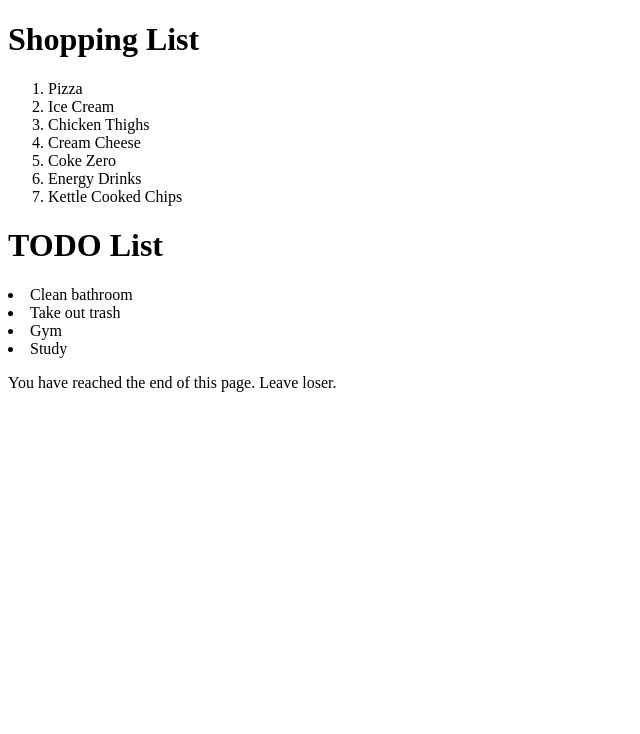
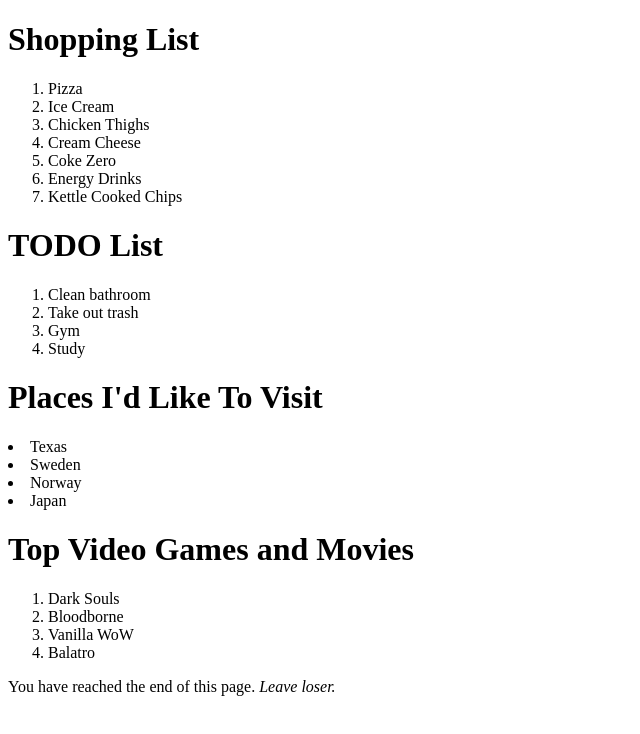
Before and after one commit to Deadskinmask811/git_test, a plain HTML site: page index.html in a window 1280 px wide. Shown: the whole page, without its empty margins (0-640 px from the left). Drawn offline with Linux system fonts and the light colour scheme.

Commit message:
Added more lists to index.html

```diff
--- a/index.html
+++ b/index.html
@@ -15,12 +15,29 @@
         </ol>
 
         <h1>TODO List</h1>
-        <li>Clean bathroom</li>
-        <li>Take out trash</li>
-        <li>Gym</li>
-        <li>Study</li>
+        <ol>
+            <li>Clean bathroom</li>
+            <li>Take out trash</li>
+            <li>Gym</li>
+            <li>Study</li>
+        </ol>
 
-        <p>You have reached the end of this page. Leave loser.</p>
+        <h1>Places I'd Like To Visit</h1>
+        <li>Texas</li>
+        <li>Sweden</li>
+        <li>Norway</li>
+        <li>Japan</li>
+
+        <h1>Top Video Games and Movies</h1>
+        <ol>
+            <li>Dark Souls</li>
+            <li>Bloodborne</li>
+            <li>Vanilla WoW</li>
+            <li>Balatro</li>
+        </ol>
+
+
+        <p>You have reached the end of this page. <em>Leave loser.</em></p>
 
     </body>
 </html>
```
